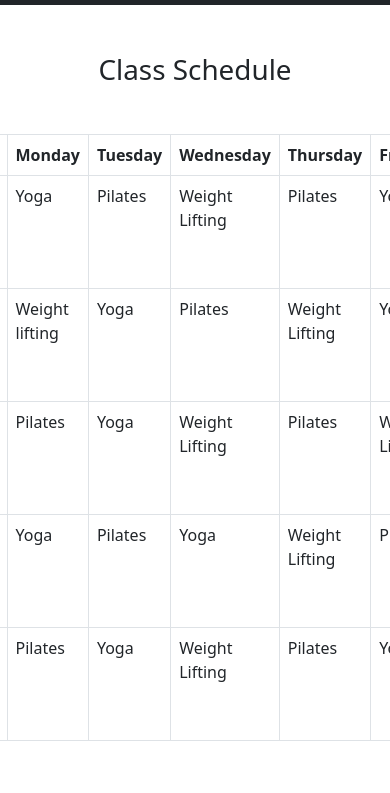
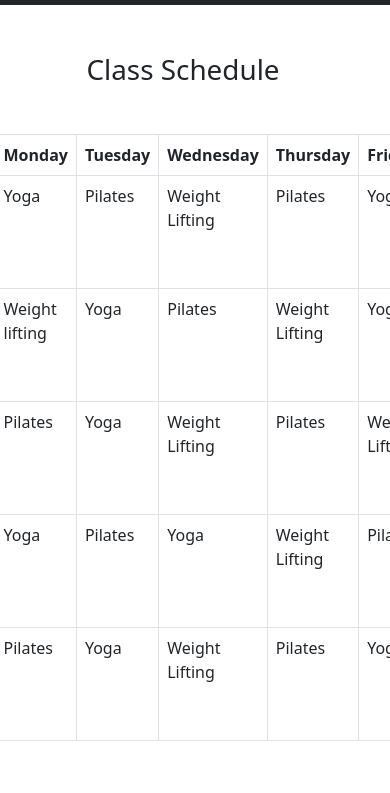
Before and after one commit to hannahrun/FitnessCenter, a plain HTML site: page class schedule.html in a window 390 px wide. Shown: the part 51-844 px from the top of the page. Drawn offline with nearby package versions, Linux system fonts and the light colour scheme.

Commit message:
class page responsiveness

```diff
--- a/class schedule.html
+++ b/class schedule.html
@@ -42,10 +42,10 @@
       </div>
     </div>
   </nav>
-  <div class="container-fluid col-md-12 bg-white text-dark">
+  <div class="container-fluid row col bg-white text-dark">
     <h1 class="text-center my-5"> Class Schedule</h1>
     <div class="container-fluid d-flex justify-content-center">
-    <div class="row">
+    <div class="row col">
 
     <table class="table table-bordered  text-dark">
       <thead class="thead-dark">
```
